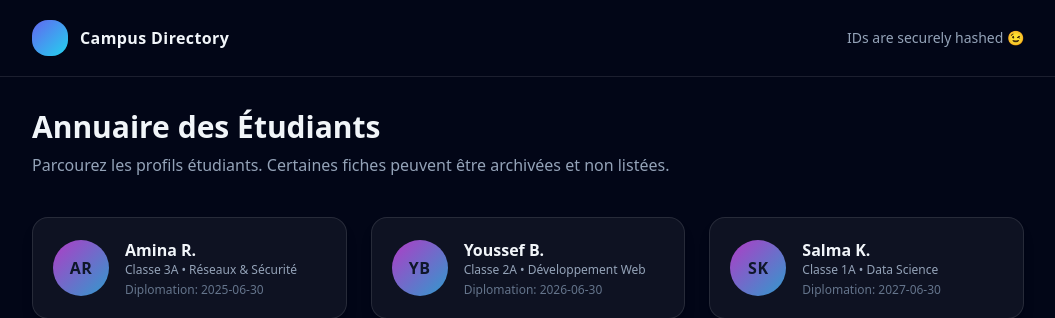
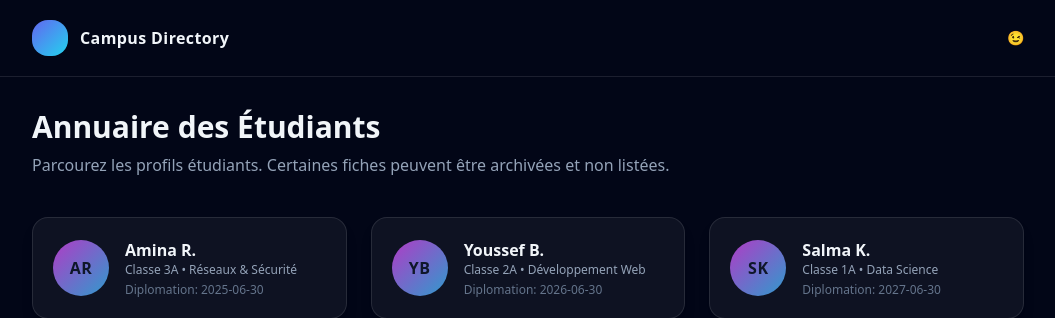
Before and after one commit to CiscoZeroDay/obscura, a Flask app: page / in a window 1280 px wide. Shown: the top 318 px of the page, without its empty margins (112-1167 px from the left). Run offline with Flask 3, Linux system fonts and the light colour scheme; some libraries are stand-ins or nearby versions.

Commit message:
remove redundant text from header

```diff
--- a/templates/base.html
+++ b/templates/base.html
@@ -16,7 +16,7 @@
         <span class="font-semibold tracking-wide">Campus Directory</span>
       </a>
       <div class="text-sm text-slate-400 hidden sm:block">
-        IDs are securely hashed 😉
+        😉
       </div>
     </div>
   </header>
```
